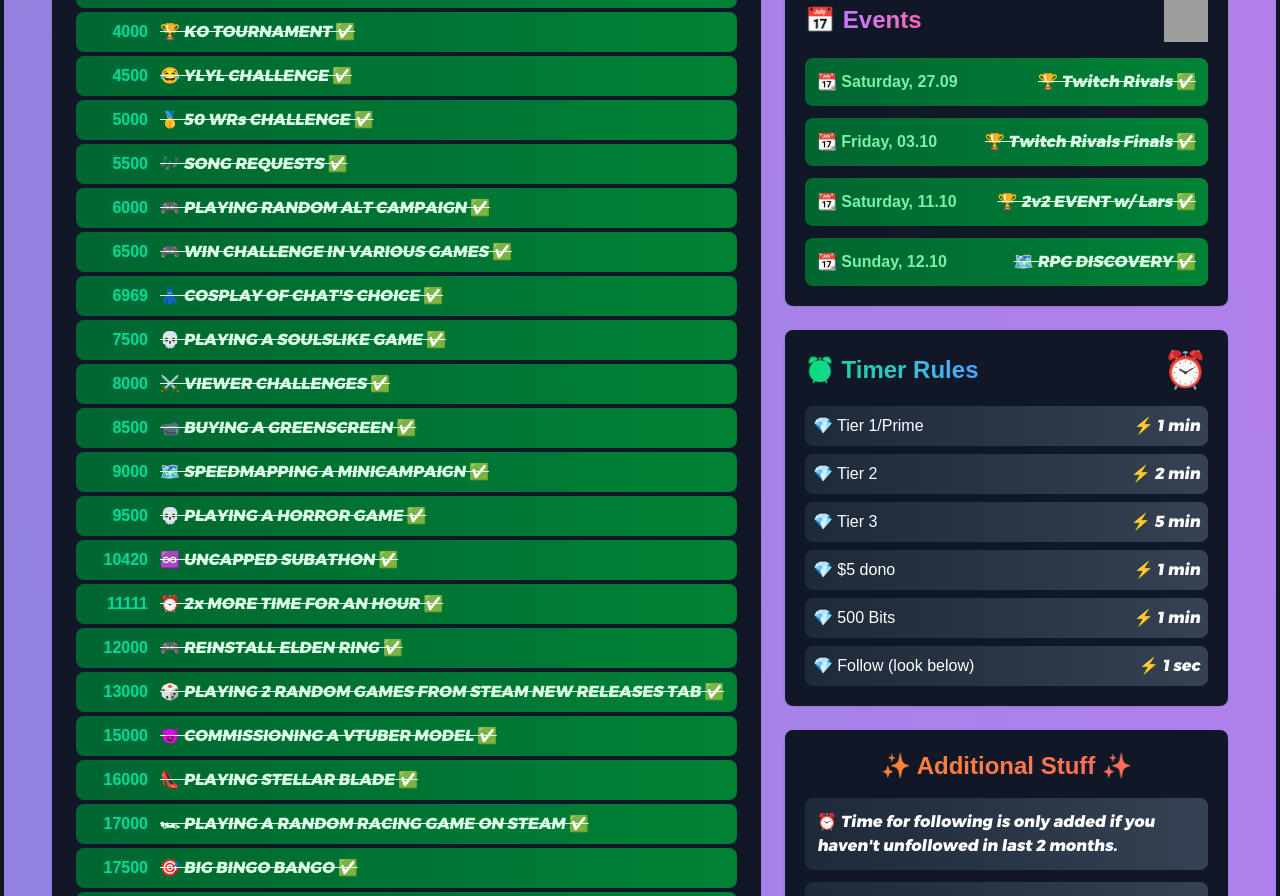
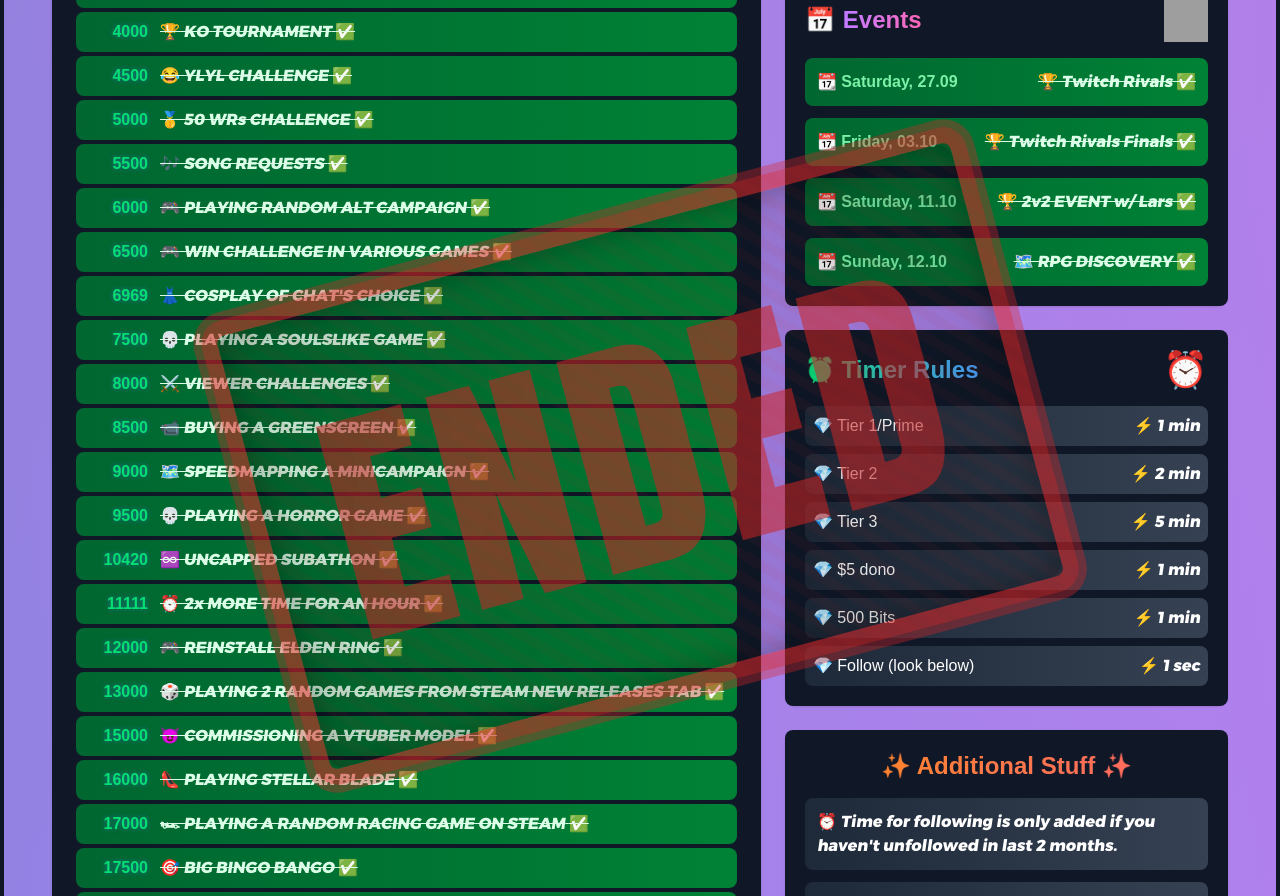
Before and after one commit to VellVee/scrapie-subathon, a Next.js app: page / in a window 1280 px wide. Shown: the part 560-1456 px from the top of the page. Built offline with nearby package versions, Linux system fonts and the light colour scheme; grey boxes are pictures that could not be loaded.

Commit message:
ended state

```diff
--- a/app/page.tsx
+++ b/app/page.tsx
@@ -12,7 +12,7 @@ const EVENT_URL_MAP: Record<string, string | undefined> = {
 
 export default function SubathonPage() {
   const [isSpinning, setIsSpinning] = useState(false)
-  const [showEndedStamp, setShowEndedStamp] = useState(false) // Toggle to show/hide ENDED stamp
+  const [showEndedStamp, setShowEndedStamp] = useState(true) // Toggle to show/hide ENDED stamp
 
   const handleLogoClick = () => {
     if (isSpinning) return // Ignore clicks while already spinning
```
